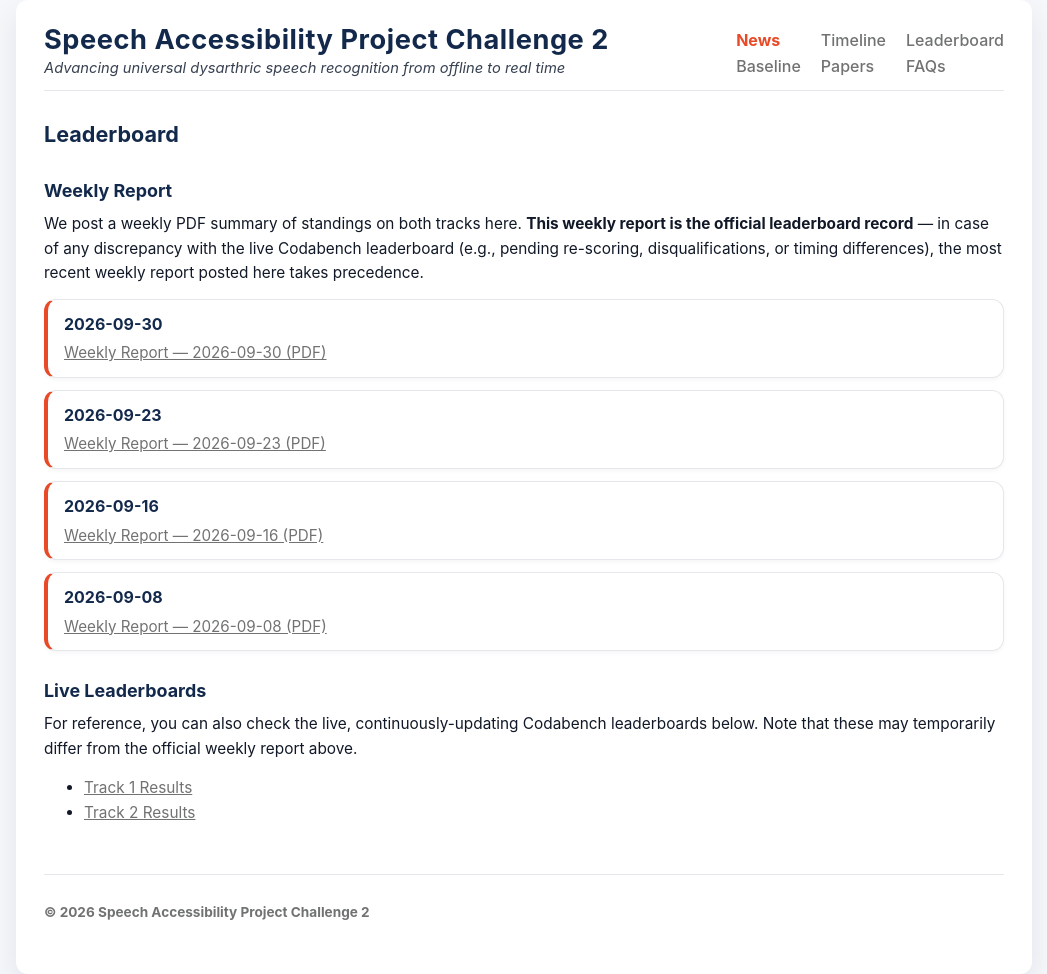
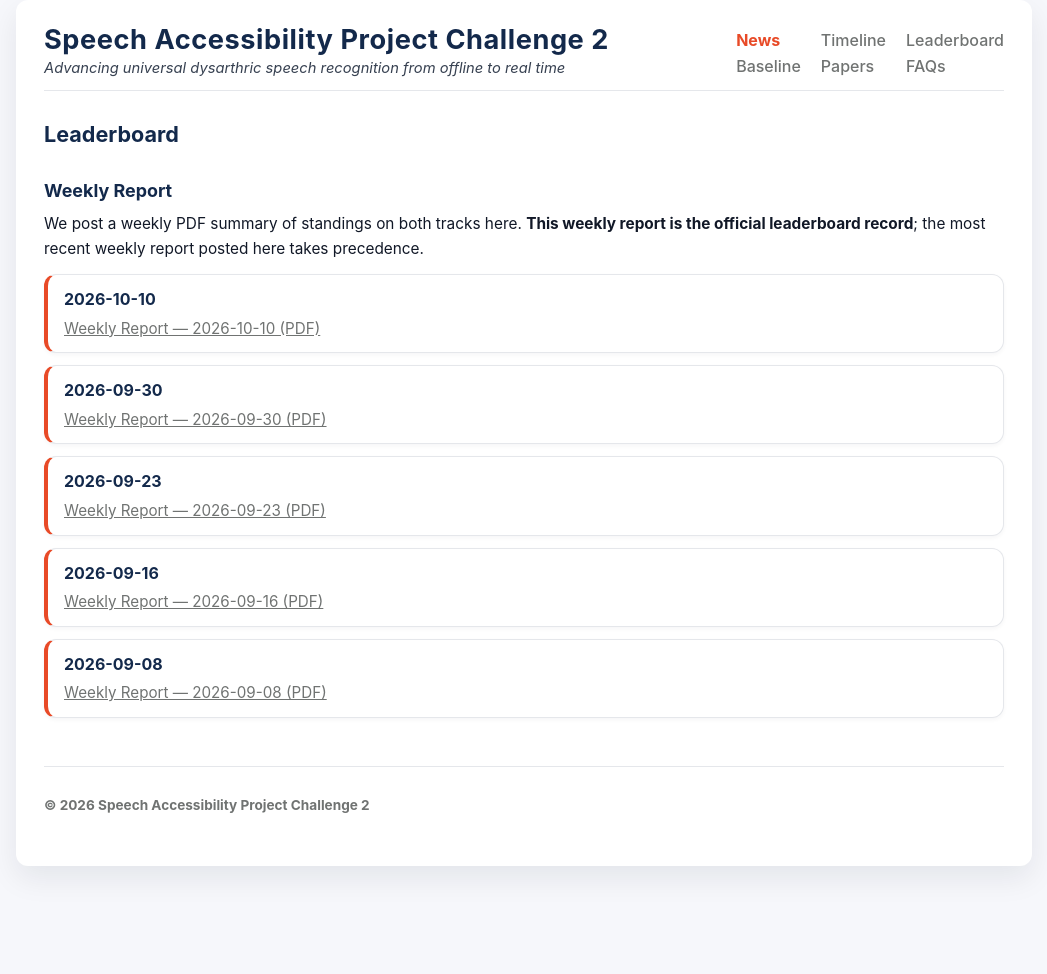
Before and after one commit to xiuwenz2/SAPC2-website, a Jekyll site: the page built from pages/leaderboard.md, in a window 1280 px wide. Shown: the whole page, without its empty margins (116-1163 px from the left). Built offline with Jekyll 4.4.1, drawn with Linux system fonts in a browser that asks for light colours; after the commit the page ends 900 px from its top, so only the background shows below that.

Commit message:
add 1010 report, remove live leaderboard links
Co-Authored-By: Claude Opus 5.5 <noreply@anthropic.com>

```diff
--- a/pages/leaderboard.md
+++ b/pages/leaderboard.md
@@ -9,11 +9,17 @@ permalink: /leaderboard/
 
 ### Weekly Report
 We post a weekly PDF summary of standings on both tracks here. **This weekly report is the
-official leaderboard record** — in case of any discrepancy with the live Codabench leaderboard
-(e.g., pending re-scoring, disqualifications, or timing differences), the most recent weekly
-report posted here takes precedence.
+official leaderboard record**; the most recent weekly report posted here takes precedence.
 
 <div class="weekly-report-list">
+  <div class="weekly-report-item">
+    <div class="weekly-report-date">2026-10-10</div>
+    <div class="weekly-report-text">
+      <a href="{{ site.baseurl }}/assets/reports/weekly_report_2026-10-10.pdf" target="_blank" rel="noopener noreferrer">
+        Weekly Report — 2026-10-10 (PDF)
+      </a>
+    </div>
+  </div>
   <div class="weekly-report-item">
       <div class="weekly-report-date">2026-09-30</div>
       <div class="weekly-report-text">
@@ -47,10 +53,3 @@ report posted here takes precedence.
     </div>
   </div>
 </div>
-
-### Live Leaderboards
-For reference, you can also check the live, continuously-updating Codabench leaderboards below.
-Note that these may temporarily differ from the official weekly report above.
-
-- [Track 1 Results](https://www.codabench.org/competitions/14176/#/results-tab)
-- [Track 2 Results](https://www.codabench.org/competitions/14177/#/results-tab)
```
Also changed, not shown: pages/news.md (+10 -0 lines), 1 other file.
